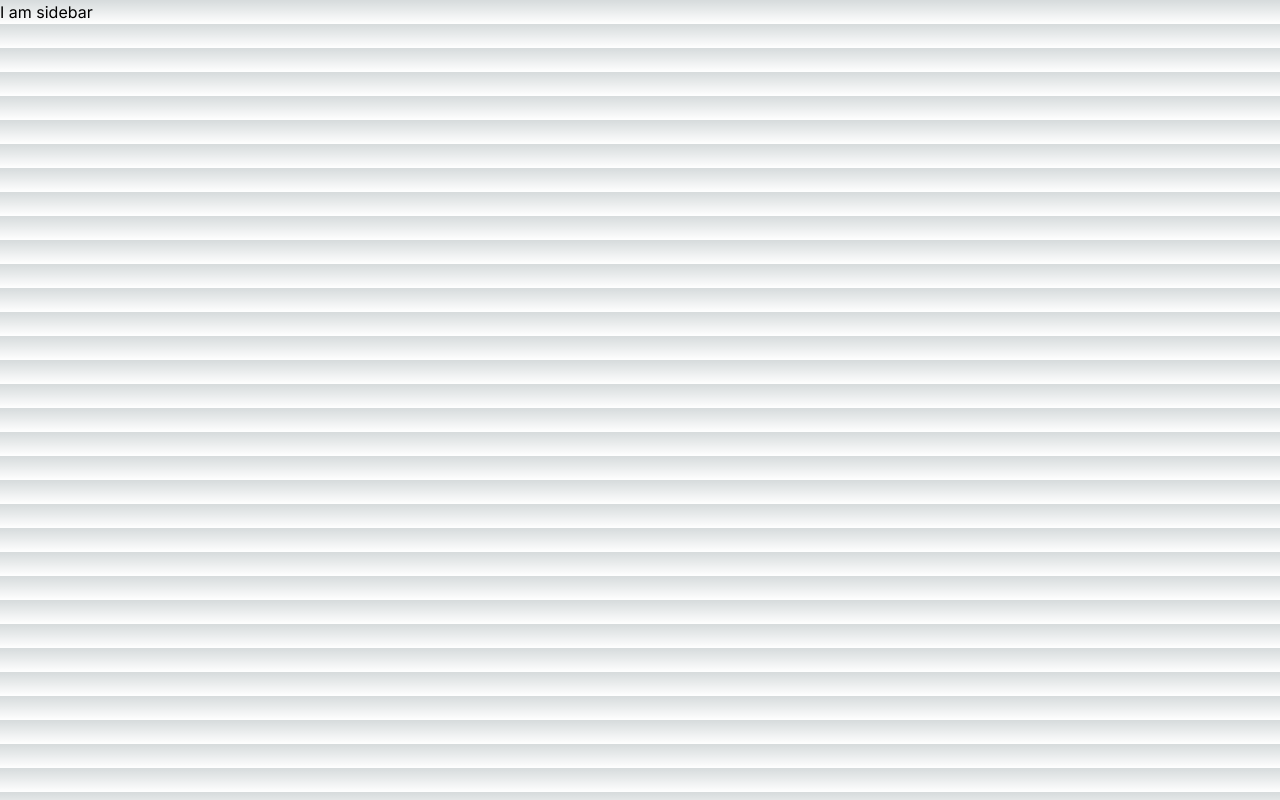
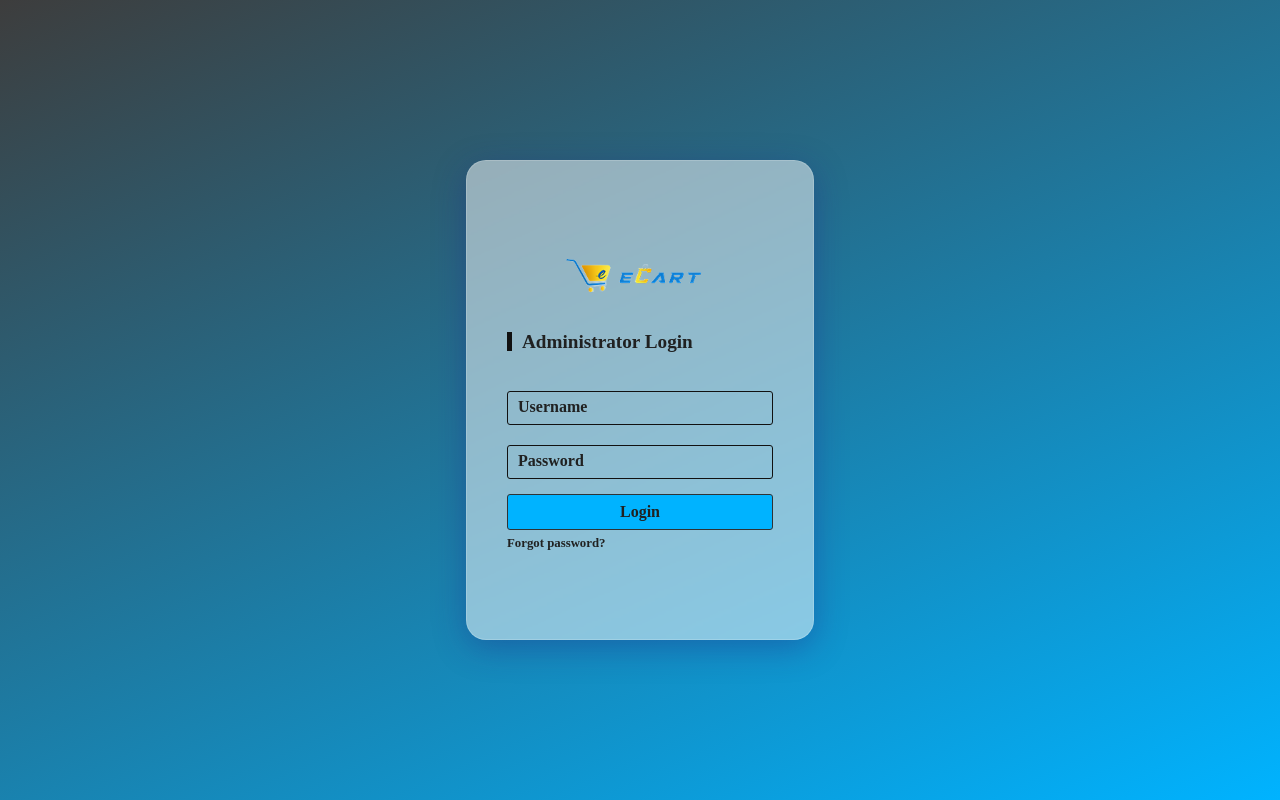
Before and after one commit to umar052001/chaldal, a Next.js app: page / in a window 1280 px wide. Built offline with nearby package versions, Linux system fonts and the light colour scheme.

Commit message:
Added login page

```diff
--- a/package.json
+++ b/package.json
@@ -14,9 +14,11 @@
     "@types/react-dom": "18.2.6",
     "autoprefixer": "10.4.14",
     "axios": "^1.4.0",
+    "classnames": "^2.3.2",
     "eslint": "8.44.0",
     "eslint-config-next": "13.4.9",
     "firebase": "^10.0.0",
+    "jotai": "^2.2.2",
     "next": "13.4.9",
     "postcss": "8.4.25",
     "react": "18.2.0",
--- /dev/null
+++ b/src/app/dashboard/page.tsx
@@ -0,0 +1,20 @@
+"use client"
+import cls from "classnames";
+import Image from "next/image";
+// ign-in.module.css";
+import { useRouter } from "next/navigation";
+
+const SignIn = () => {
+    const router=useRouter();
+    const handleSignIn=()=>{
+        router.push("/dashboard");
+    }
+
+    return (
+        <div>
+            Dashboard
+        </div>
+    );
+};
+
+export default SignIn;
--- a/src/app/globals.css
+++ b/src/app/globals.css
@@ -6,8 +6,17 @@
   --foreground-rgb: 0, 0, 0;
   --background-start-rgb: 214, 219, 220;
   --background-end-rgb: 255, 255, 255;
+  --primary-90:rgb(0, 179, 255);
+  --primary-100:rgb(0, 169, 242);
+  --secondary-100:rgb(32, 33, 33);
+  --secondary-90:rgb(50, 50, 50);
+  --secondary-80:rgb(45, 48, 49);
+  --secondary-70:rgb(47, 51, 53);
 }
-
+*{
+  font-family: "Poppins";
+  color: var(--secondary-100);
+}
 @media (prefers-color-scheme: dark) {
   :root {
     --foreground-rgb: 255, 255, 255;
@@ -18,10 +27,7 @@
 
 body {
   color: rgb(var(--foreground-rgb));
-  background: linear-gradient(
-      to bottom,
-      transparent,
-      rgb(var(--background-end-rgb))
-    )
-    rgb(var(--background-start-rgb));
 }
+main{
+  height: 100%;
+}
--- a/src/app/layout.tsx
+++ b/src/app/layout.tsx
@@ -1,12 +1,10 @@
-import './globals.css'
-import type { Metadata } from 'next'
-import { Inter } from 'next/font/google'
+import './globals.css';
+import type { Metadata } from 'next';
 
-const inter = Inter({ subsets: ['latin'] })
 
 export const metadata: Metadata = {
-  title: 'Create Next App',
-  description: 'Generated by create next app',
+  title: 'Chaldal | Admin Panel',
+  description: 'This is a administration panel',
 }
 
 export default function RootLayout({
@@ -16,7 +14,7 @@ export default function RootLayout({
 }) {
   return (
     <html lang="en">
-      <body className={inter.className}>{children}</body>
+      <body>{children}</body>
     </html>
   )
 }
--- /dev/null
+++ b/src/app/lib/context/signInAtoms.js
@@ -0,0 +1,11 @@
+
+import {atom} from "jotai"
+
+const usernameAtom=atom("");
+const passwordAtom=atom("");
+
+
+export {
+    usernameAtom,
+    passwordAtom
+}
--- a/src/app/page.tsx
+++ b/src/app/page.tsx
@@ -1,9 +1,9 @@
-import Drawer from '@/components/sidebar/sidebar.component'
+import SignIn from '@/components/sign-in/sign-in.component';
 
 export default function Home() {
   return (
     <main>
-      <Drawer />
+      <SignIn />
     </main>
   )
 }
--- /dev/null
+++ b/src/components/sign-in/sign-in.component.tsx
@@ -0,0 +1,54 @@
+"use client"
+import cls from "classnames";
+import Image from "next/image";
+import styles from "./sign-in.module.css";
+import { useRouter } from "next/navigation";
+import {usernameAtom,passwordAtom} from "../../app/lib/context/signInAtoms";
+import {useAtom} from "jotai"
+
+
+const SignIn:React.FC = () => {
+    const router=useRouter();
+    const [username,setUserName]=useAtom(usernameAtom);
+    const [password,setPassword]=useAtom(passwordAtom);
+    const handleSignIn=(e:React.FormEvent)=>{
+        e.preventDefault();
+        // TODO: Implement sign in
+        router.push("/dashboard");
+    }
+    const handleOnChangeInput=(e:React.FormEvent<HTMLInputElement>)=>{
+        const name=e.target.name;
+        const value=e.target.value;
+        if(name==="username"){
+            setUserName(value);
+        }else{
+            setPassword(value);
+        }
+    }
+    return (
+        <div className={styles.signInContainer}>
+            <div className={styles.subContainer}>
+                <div className="flex justify-center my-10 ">
+                    <Image src="/logo.png" alt="logo" width={150} height={100}/>
+                </div>
+                <form onSubmit={handleSignIn} className={cls("mb-10",styles.form)}>
+                    <h2>Administrator Login</h2>
+                    <div className={styles.inputbox}>
+                        <input type="text" onChange={handleOnChangeInput} name="username" className={styles.input} required/>
+                        <span>Username</span>
+                    </div>
+                    <div className={styles.inputbox}>
+                        <input type="password" onChange={handleOnChangeInput} name="password" className={styles.input} required/>
+                        <span>Password</span>
+                    </div>
+                    <input type="submit" className={styles.submit} value="Login" required/>
+                    <div className={styles.forgetPass}>
+                        <a href="#"><strong>Forgot password?</strong></a>
+                    </div>
+                </form>
+            </div>
+        </div>
+    );
+};
+
+export default SignIn;
--- /dev/null
+++ b/src/components/sign-in/sign-in.module.css
@@ -0,0 +1,118 @@
+
+/* body {
+    display: flex;
+    flex-direction: column;
+    background: rgb(154,189,235);
+    background: linear-gradient(336deg, rgba(154,189,235,1) 0%, rgba(128,249,135,1) 100%);
+    background-size: cover;
+    background-repeat: no-repeat ;
+    background-position: center;
+    background-attachment: fixed;
+} */
+
+/* img {
+    width: 200px;
+    height: 100px;
+    border-bottom: #d2dee4 2px solid;
+    border-right: #d2dee4 2px solid;
+    transition: 1s;
+}
+
+img:hover {
+    transform: scale(1.1);
+} */
+
+/* header {
+    display: flex;
+} */
+
+.signInContainer {
+    display: flex;
+    justify-content: center;
+    align-items: center;
+    height: 100vh;
+    background: linear-gradient(336deg, rgb(0, 179, 255) 0%, rgb(61, 61, 61) 100%);
+
+}
+
+.subContainer {
+    min-height: 60vh;
+    display: flex;
+    justify-content: center;
+    padding: 0px 40px;
+    flex-direction: column;
+    background: rgba( 255, 255, 255, 0.5 );
+    box-shadow: 0 8px 32px 0 rgba( 31, 38, 135, 0.37 );
+    backdrop-filter: blur( 1.5px );
+    -webkit-backdrop-filter: blur( 1.5px );
+    border-radius: 10px;
+    border: 1px solid rgba( 255, 255, 255, 0.18 );
+    border-radius: 20px;
+}
+
+.subContainer h2 {
+    margin-bottom: 40px;
+    line-height: 1em;
+    font-weight: 600;
+    padding-left: 10px;
+    font-size: 1.2rem;
+    border-left: 5px solid #111;
+}
+
+.subContainer .inputbox {
+    position: relative;
+    width : 100%;
+    margin-top: 20px;
+}
+
+
+.subContainer .inputbox input {
+    height: 100%;
+    width: 100%;
+    border: 1px solid #111;
+    background: transparent;
+    padding: 5px 10px;
+    border-radius: 3px;
+    box-sizing: border-box;
+    outline: none;
+    font-size: 1.2rem;
+}
+.subContainer .inputbox span {
+    position:absolute;
+    top: -4px;
+    left: 3px;
+    padding: 8px;
+    display: inline-block;
+    font-weight: bolder;
+    transition: 0.5s;
+    pointer-events: none;
+}
+
+.subContainer .inputbox input:focus ~ span,
+.subContainer .inputbox input:valid ~ span{
+    transform:translateX(-10px) translateY(-23px);
+    font-size: 0.8rem;
+}
+
+.submit{
+    cursor: pointer;
+    font-weight: 600;
+    font-size: 1rem;
+    width: 100%;
+    margin-top: 15px;
+    border-radius: 3px;
+    background-color: var(--primary-90);
+    padding: 5px 10px;
+    border: 1px solid var(--secondary-70);
+    transition: all 0.3s ease;
+}
+.submit:hover{
+    background-color: var(--primary-100);
+}
+
+
+.forgetPass a {
+    font-weight: bolder;
+    font-size: 0.8rem;
+    color:var(--secondary-80);
+}
```
Also changed, not shown: public/logo.png (added), 1 other file (tests, documents, lock files or other folders).
